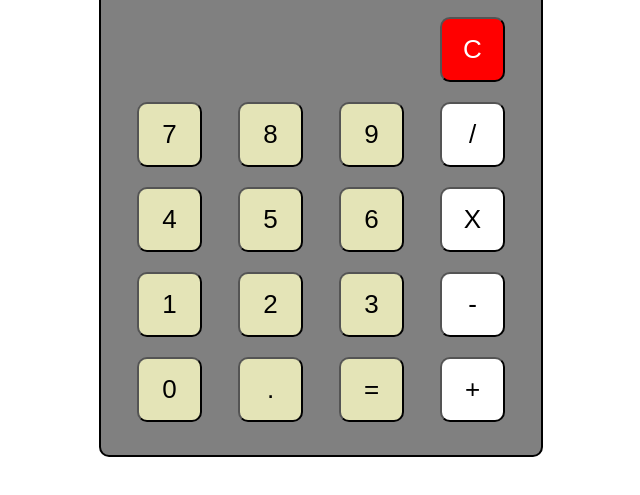
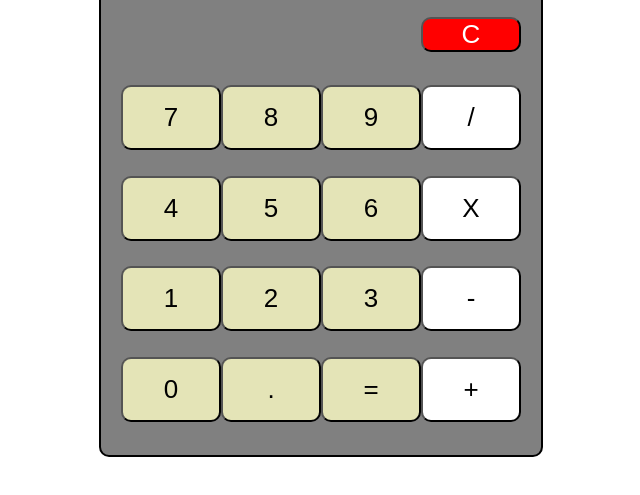
Before and after one commit to KGoerg/odin-calculator, a plain HTML site: page index.html in a window 1280 px wide. Shown: the part 137-632 px from the top of the page, without its empty margins (319-959 px from the left). Drawn offline with Linux system fonts and the light colour scheme.

Commit message:
Change how buttons are laid out
I tweaked flexbox to change the way the buttons look, but I'm not sure I like it. May revert to previous layout.

```diff
--- a/styles.css
+++ b/styles.css
@@ -26,24 +26,29 @@
 .operateButtons {
     display: flex;
     flex-wrap: wrap-reverse;
-    gap: 20px;
-    justify-content: space-evenly;
+    justify-content: space-around;
+    flex-grow: 1;
+    align-items: center;
 }
 
 .button {
     font-size: 26px;
     height: 65px;
     width: 65px;
+    flex: 1 0 25%;
     border-radius: 10px;
     background-color: rgb(228, 228, 183);
 }
 
 #clear {
-    margin: 20px 16px 20px 20px;
+    margin: 20px 0px 20px 20px;
     flex-shrink: 0;
     align-self: flex-end;
     background-color: red;
     color: white;
+    flex: 0;
+    width: 100px;
+
 }
 
 #divide,
```
